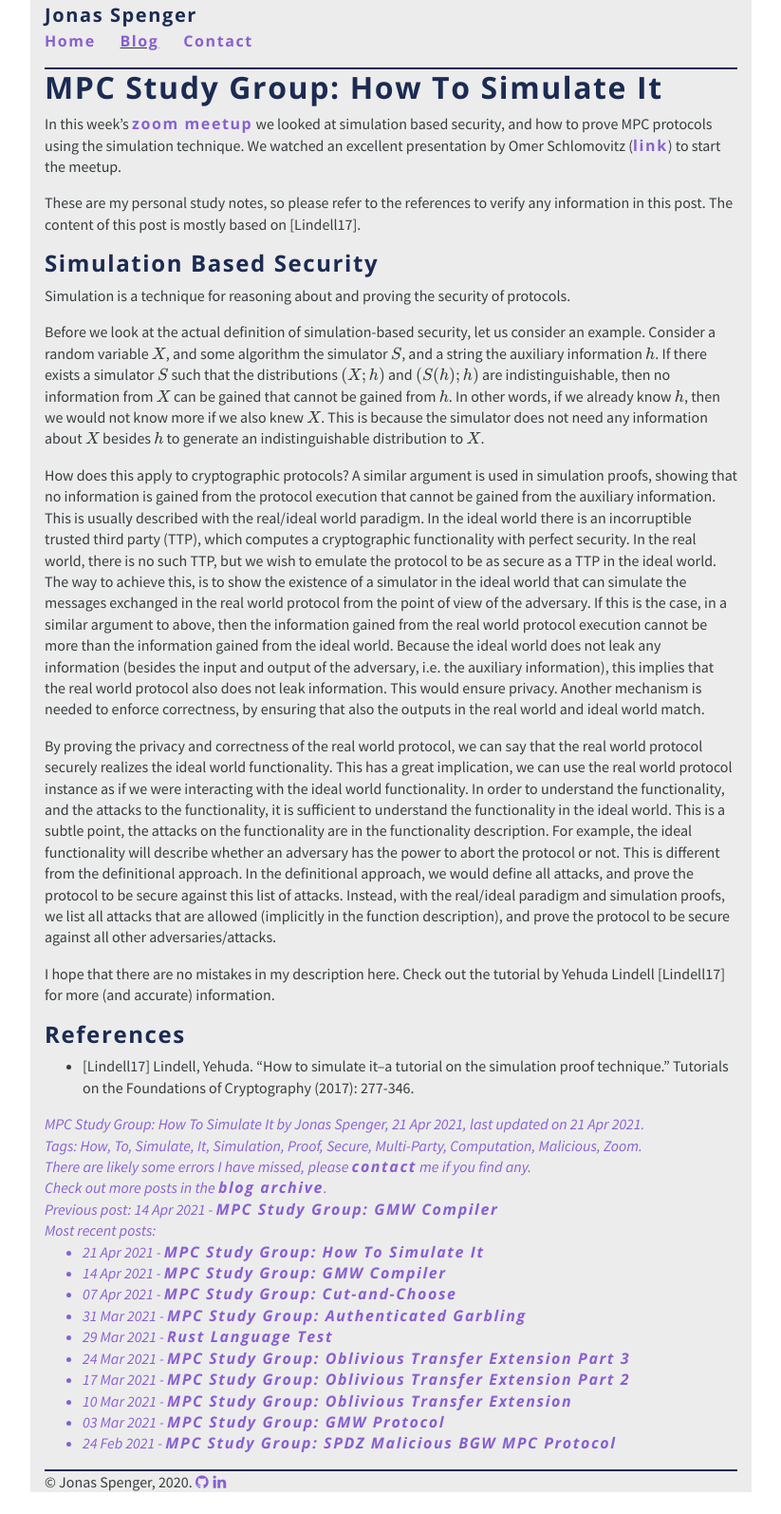
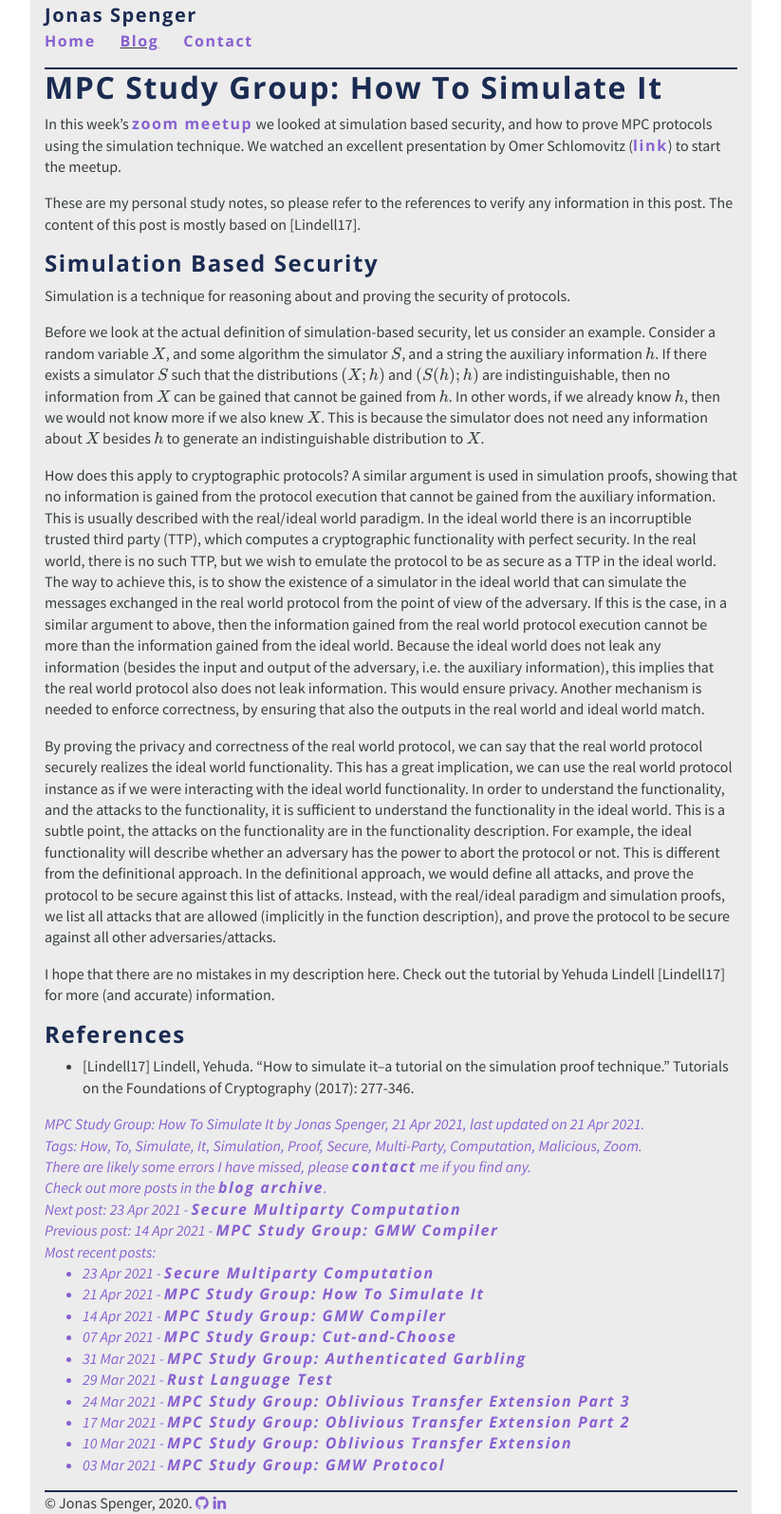
Before and after one commit to jspenger/jspenger.github.io, a Jekyll site: the page built from _posts/2021-04-21-how-to-simulate-it.md, in a window 1280 px wide. Shown: the whole page at 95% size, without its empty margins (228-1051 px from the left). Built offline with Jekyll 4.4.1, drawn with Linux system fonts in a browser that asks for light colours; formulas are drawn with MathJax 3; before the commit the page ends 1571 px from its top, so only the background shows below that; some of the changed lines change nothing that is shown.

Commit message:
introduction to MPC

```diff
--- /dev/null
+++ b/_posts/2021-04-23-secure-multiparty-computation.md
@@ -0,0 +1,213 @@
+---
+layout: post
+title: "Secure Multiparty Computation"
+date: 2021-04-23
+tags: Secure Multi-Party Computation
+lastupdatedon: 2021-04-23
+---
+
+<script type="text/x-mathjax-config">
+MathJax.Hub.Config({
+tex2jax: {
+  skipTags: ['script', 'noscript', 'style', 'textarea', 'pre'],
+  inlineMath: [['$','$']]
+}
+});
+</script>
+<script type="text/javascript" src="https://cdnjs.cloudflare.com/ajax/libs/mathjax/2.7.1/MathJax.js?config=TeX-AMS-MML_HTMLorMML"></script>
+
+# Secure Multiparty Computation (MPC)
+This post is a short introduction to "Secure Multiparty Computation (MPC)".
+The content is loosely based on an article of the same name by Yehuda Lindell [Lindell20] ([link](https://eprint.iacr.org/2020/300)).
+
+## Motivational Example: 2-party auction
+As with explaining most things, it is usually good practice to start of with an example.
+Let us consider an auction.
+The auction has two main parties, the buyer $PB$ and the seller $PS$.
+The buyer wants to buy an item, and is willing to pay up to his bid price on the item $xb$.
+The seller wants to sell an item, and is willing to sell the item for up to an asking price $xs$.
+The auction usually involves a trusted third party (TTP).
+Each party gives their respective inputs (bid/ask) to the TTP, if the bid $xb$ is larger or equal to the ask price $xs$, then the TTP will declare the item as sold for the bid price $xb$, this information is then passed back to both parties.
+If the bid price $xb$ is smaller than the ask price, the auction will declare the item as not sold, and pass this information back to the parties.
+
+<p align="center" class="image">
+  <img src="/assets/images/TTP-auction.png"/>
+  <br/>
+  <em>Figure 1: TTP Auction</em>
+</p>
+
+In the way we described this, the TTP can be modeled as a trusted (or as we also call it, ideal) functionality, that computes a function with inputs from the parties and outputs to the parties.
+What about the security of using a TTP?
+By definition, the TTP can be trusted to a fault, it is incorruptible.
+This, however, is somewhat idealistic.
+In the real world there may not be any TTP, there is plenty of evidence of corruption in cases when a TTP would act in malicious ways.
+But, is there a better way of doing these things?
+Perhaps.
+Secure multiparty computation (MPC) is a technique for replacing a TTP with a secure protocol that involves the same parties, but does not involve a TTP.
+We will delve deeper into this later on, but we will call this that the MPC protocol *securely realizes*, or emulates, or implements, the TTP ideal functionality.
+
+<p align="center"  class="image">
+  <img src="/assets/images/MPC-auction.png"/>
+  <br/>
+  <em>Figure 2: MPC Auction</em>
+</p>
+
+What are some important properties of a MPC protocol that implements this auction functionality.
+A few come to mind:
+* Privacy: neither party should learn about the other parties bid/offer (unless it can be deduced from the final output).
+* Correctness: the auction output is correct.
+* Independence of inputs: $PB$ should not be able to chose its inputs to the auction based on $PS$'s inputs, for example $PB$ could choose $xb = xs$, we don't want this to be possible.
+* Guaranteed output delivery: if both parties have put in a bid/offer, then both parties should receive an output.
+
+The active reader might recognice that the TTP auction has these properties.
+The TTP is correct, does not leak privacy-information, and so on.
+This intuition is correct, and as we will see later on, instead of defining the security of an MPC protocol by a list of properties, we instead define it by  ideal TTP functionality that it tries to securely realize or implement.
+That is, in order to reason about what properties the protocol has, it suffices to reason about the properties of the ideal TTP functionality that it implements.
+
+With this introduction we have hopefully staged it well for continuing with general MPC.
+
+## What is MPC?
+MPC is the *secure* computation involving multiple parties of a function F.
+The notation that we will use is the following:
+* Parties: $P1, …, Pn$
+* Inputs: $x1, …, xn$
+* Outputs: $y1, …, yn$
+* Function: $y1, …, yn \leftarrow F(x1, …, xn)$
+* Protocol instances: $\pi 1, ..., \pi n$
+
+Each party $Pi$  passes its input $xi$ to the protocol instance $\pi i$, the protocol then may interact with other protocol, and computes the output $yi$ which is passed to the party.
+
+<p align="center"  class="image">
+  <img src="/assets/images/MPC-auction.png"/>
+  <br/>
+  <em>Figure 3: MPC</em>
+</p>
+
+But what does it mean to perform the "secure" computation of a function?
+As we discussed earlier, this could mean that the protocol has the properties:
+* Privacy:
+  * No party should learn about the other parties' inputs (unless it can be deduced from the final output).
+* Correctness:
+  * The function is computed correctly.
+* Independence of inputs:
+  * No party should be able to choose its inputs based on other parties' inputs.
+* Guaranteed output delivery:
+  * No party should be able to prevent other parties from receiving the output.
+* ...
+
+Or, we can also think of it as the MPC protocol "securely realizes", or implements, or emulates, the TTP execution the function.
+
+But what are we secure against?
+We want our protocol to be secure against adversarial parties that participate in the protocol.
+There are two classes of adversaries that we typically consider:
+* Semi-honest adversary:
+  * The semi-honest adversary follows the protocol.
+  * However, the adversary may attempt to learn information from the protocol execution that the adversary was not supposed to learn. Example, this might be that the adversary tries to learn about other parties inputs from the exchanged messages, this would break the privacy property as we defined above.
+* Malicious (Byzantine) adversary
+  * The malicious adversary may deviate from the protocol arbitrarily.
+  * In particular, it may attempt to learn information, corrupt the protocol, and collaborate with other adversaries.
+
+Both types of adversaries have important applications.
+Many problems may be simpler to solve, and the solutions more efficient, for semi-honest adversaries.
+Whereas malicious adversaries is more suitable for applications that run between parties that don't trust each other.
+
+In general, MPC can be achieved for any general functionality, for any threshold of adversaries.
+Although, in practice, because of the computational overhead from secure computation, this is not the case for all functions.
+There are some important distinctions for the feasibility, for example, for the case of when the number of adversaries is more than half of the participating parties, then for a general MPC function we cannot guarantee output delivery of fairness.
+You can find out more about this in the introductory MPC article by Lindell [Lindell20].
+
+## How to Define the Security of MPC?
+In the introductory example we attempted to define the security of the auction through two approaches.
+
+The first approach is to list the properties that the protocol should have, and prove that the protocol indeed has these properties.
+Although this might seem like a good idea, there are some issues with this approach.
+The main issue is that we might have missed an important property, and forgotten to add it to the list.
+Ideally, we would like to have an approach that covers all possible attacks, instead of an approach that defines which attacks (properties) it covers.
+
+The second approach would be what is known as the real/ideal paradigm.
+
+<p align="center"  class="image">
+  <img src="/assets/images/realideal-paradigm.png" width="100%"/>
+  <br/>
+  <em>Figure 4: Real/Ideal Paradigm</em>
+</p>
+
+In the ideal world, there exists a trusted third party (TTP), also referred to as the "ideal functionality" F, that computes the function for the parties.
+In the real world, no such TTP exists, but the parties instead invoke a protocol $\pi$ that computes this function.
+
+How do we reason about the security and correctness of our protocol in this paradigm?
+First, we define the ideal/TTP functionality F, what it computes and how it interacts with each party.
+Then, we prove that the protocol $\pi$ securely realizes the ideal functionality.
+This involves a proof technique which is called simulation (for more information check out [Lindell17]).
+Using simulation we can show that the protocol is as secure/correct as the TTP, by showing that if we can break the protocol through some attack, then we can also break the TTP or break one of the assumptions.
+
+A consequence of this is that the party can interact with the protocol as if it was interacting with the ideal/TTP functionality, and it suffices for the party to understand the ideal functionality to use the functionality.
+
+The definition of security in the real/ideal paradigm can be used for any general computational task, and it covers all attacks.
+But, there is a twist, what if we don't want to, or, don't need to be secure against certain attacks.
+For example, as mentioned above, it is not feasible to have "guaranteed output delivery" for the case when $t \geq n/2$ more than half of the parties are malicious.
+How can we then relax our definition to also define functions in this case?
+This is a subtle detail, we can define these attacks in the definition of the TTP functionality.
+In the example of an and-gate that computes the logical and of all parties' inputs, we have added the possibility for the adversarial party to abort the protocol (as well as breaking the fairness).
+
+<p align="center"  class="image">
+  <img src="/assets/images/and-attack.png" width="100%"/>
+  <br/>
+  <em>Figure 5: Example of an ideal function definition with an attack</em>
+</p>
+
+The functionality sends the output to the adversary, and waits for the response from the adversary to either abort or continue the protocol.
+
+## Use Cases of MPC
+There is an easy way of finding use cases for MPC.
+First, identify a problem that relies heavily on a TTP.
+Then, replace this TTP with a MPC instance.
+There are many general purpose MPC compilers that can be used for compiling a general function to a secure MPC protocol: [SCALE-MAMBA](https://github.com/KULeuven-COSIC/SCALE-MAMBA), [MP-SPDZ](https://github.com/data61/MP-SPDZ), [Obliv-C](https://github.com/samee/obliv-c), etc.
+But, there are more concrete examples of use cases.
+
+Privacy preserving computation is an often quoted use case.
+In the example graphic that is shown here, two parties, the data-owner and the model-owner, are using an ideal functionality to apply the model to the data to generate predictions.
+In particular, the data owner should learn nothing about the model (except what may be learnt from the output), and the model owner should learn nothing about the data.
+This, and various derivations of it, might be useful for when the data is critical and may not be shared with other parties.
+
+<p align="center"  class="image">
+  <img src="/assets/images/privacy-preserving.png"/>
+  <br/>
+  <em>Figure 5: Ideal functionality for privacy preserving computation</em>
+</p>
+
+Another application of MPC is for Zero-Knowledge Proofs (ZKP).
+Although, ZKP can be classified as its own field, MPC is a general concept that contains ZKP.
+The structure of a ZKP is shown in the figure below.
+Party P1 wants to prove to P2 that P1 "has knowledge of" some $x$ such that $C(x) = 1$ for some circuit $C$, without revealing any information about $x$ to P2 (besides that $C(x) = 1$).
+Note, in practice this would be circuit that is hard to invert, such that it is difficult to find such an $x$ that evaluates to $C(x) = 1$ without additional information.
+This is a somewhat strange concept, but it can be achieved with MPC.
+
+<p align="center"  class="image">
+  <img src="/assets/images/zkp.png"/>
+  <br/>
+  <em>Figure 5: Ideal functionality for zero-knowledge proof of knowledge</em>
+</p>
+
+The last use case is for [threshold signatures](https://academy.binance.com/en/articles/threshold-signatures-explained) and [threshold cryptography](https://en.wikipedia.org/wiki/Threshold_cryptosystem).
+The main idea behind threshold cryptography is to split data into smaller pieces (secrets), such that a threshold at least $t$ of pieces is needed to recreate the data.
+This has some important implications, we could for example split user data across $t+1$ data centers, such that a hacker would need to hack at least $t+1$ data-centers to recover any useful information.
+
+## Final Notes
+MPC is feasible, but it can be very slow.
+For example, computing the inner product of two 100'000 element vectors was benchmarked to take 0.02 to 700 seconds depending on the protocol [Keller20], this is more than 1'000 times slower than for an optimized non-secure implementation.
+
+As a final note, it is good to keep in mind is that there are no restrictions on the input and output to/from a protocol.
+The adversary is allowed to input anything to the protocol.
+Similarly, the adversary is allowed to learn anything it can learn from the output.
+There are other techniques for dealing with these issues.
+
+If you want to learn more, I recommend the article which this post is also based on [Lindell20], but also the book "A Pragmatic introduction to Secure Multi-Party Computation" [ERK17].
+For information on how to prove the security of MPC I recommend [Lindell17].
+If you want to play with general MPC frameworks [Keller20] is a good starting point (as is SCALE-MAMBA).
+
+## References
+* [Lindell2020] Lindell, Yehuda. "Secure Multiparty Computation (MPC)." IACR Cryptol. ePrint Arch. 2020 (2020): 300.
+* [Keller2020] Keller, Marcel. "MP-SPDZ: A versatile framework for multi-party computation." In Proceedings of the 2020 ACM SIGSAC Conference on Computer and Communications Security, pp. 1575-1590. 2020.
+* [Lindell2017] Lindell, Yehuda. "How to simulate it–a tutorial on the simulation proof technique." Tutorials on the Foundations of Cryptography (2017): 277-346.
+* [EKR17] Evans, David, Vladimir Kolesnikov, and Mike Rosulek. "A pragmatic introduction to secure multi-party computation." Foundations and Trends® in Privacy and Security 2, no. 2-3 (2017).
--- a/css/main.css
+++ b/css/main.css
@@ -97,3 +97,7 @@
   width: 100%;
   height: 100%;
 }
+
+p.image {
+  background-color: white
+}
```
Also changed, not shown: assets/images/MPC-auction.png (added), assets/images/MPC-notation.png (added), assets/images/TTP-auction.png (added), assets/images/and-attack.png (added), assets/images/privacy-preserving.png (added), assets/images/realideal-paradigm.png (added), assets/images/zkp.png (added).
